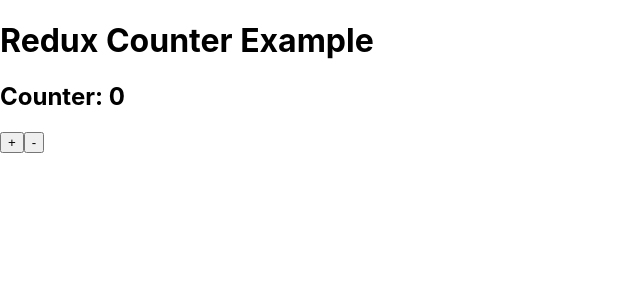
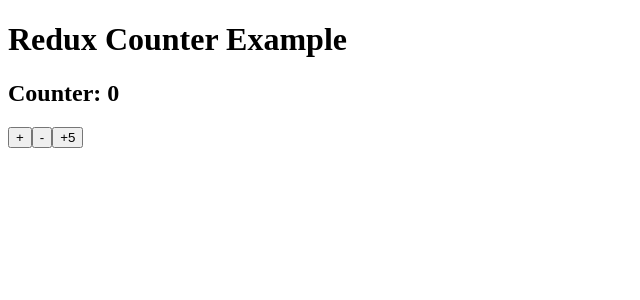
Before and after one commit to klmin/react-dev-learn, a React (Create React App) app: page / in a window 1280 px wide. Shown: the top 300 px of the page, without its empty margins (0-640 px from the left). Built offline with nearby package versions, Linux system fonts and the light colour scheme.

Commit message:
Update redux example

```diff
--- a/src/Counter.js
+++ b/src/Counter.js
@@ -1,8 +1,10 @@
 import React from "react";
 import { useSelector, useDispatch } from "react-redux";
-import { increment, decrement } from "./CounterSlice"
+import { increment, decrement, incrementByAmount  } from "./CounterSlice"
+
 
 const Counter = () => {
+
   const count = useSelector((state) => state.counter.value);
   const dispatch = useDispatch();
 
@@ -11,6 +13,7 @@
       <h2>Counter: {count}</h2>
       <button onClick={() => dispatch(increment())}>+</button>
       <button onClick={() => dispatch(decrement())}>-</button>
+      <button onClick={() => dispatch(incrementByAmount(5))}>+5</button>
     </div>
   );
 };
--- a/src/CounterSlice.js
+++ b/src/CounterSlice.js
@@ -2,7 +2,7 @@
 
 // ✅ 초기 상태
 const initialState = {
-  value: 0,
+  value: 0
 };
 
 // ✅ Slice 생성 (Reducer + Action 포함)
@@ -16,9 +16,12 @@
     decrement: (state) => {
       state.value -= 1;
     },
+    incrementByAmount: (state, action) => {
+      state.value += action.payload;
+    },
   },
 });
 
 // ✅ Action과 Reducer 내보내기
-export const { increment, decrement } = counterSlice.actions;
+export const { increment, decrement, incrementByAmount } = counterSlice.actions;
 export default counterSlice.reducer;
--- a/src/store.js
+++ b/src/store.js
@@ -4,6 +4,6 @@
 // ✅ Redux Store 생성
 export const store = configureStore({
   reducer: {
-    counter: counterReducer,
+    counter: counterReducer
   },
 });
```
Also changed, not shown: src/index.js (+3 -4 lines).
